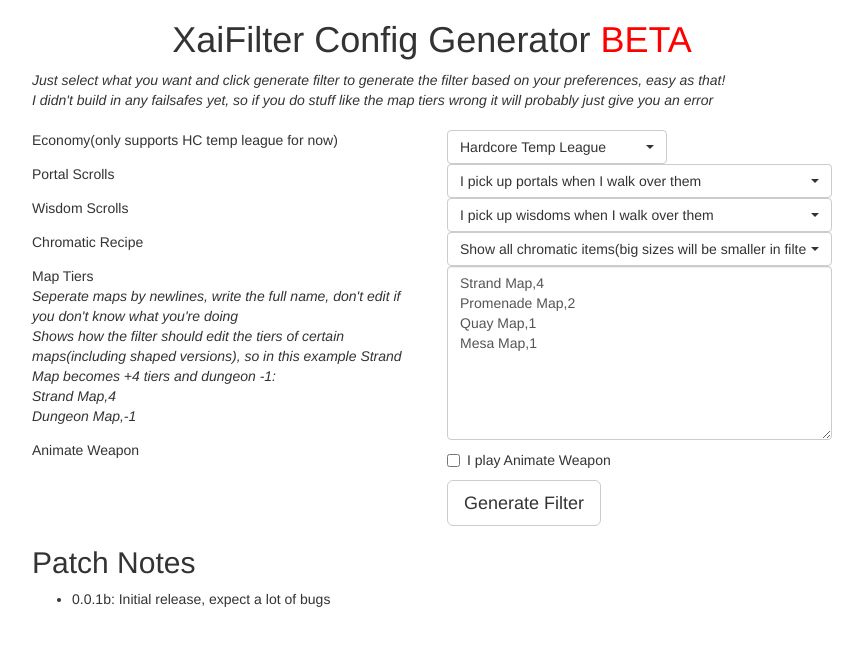
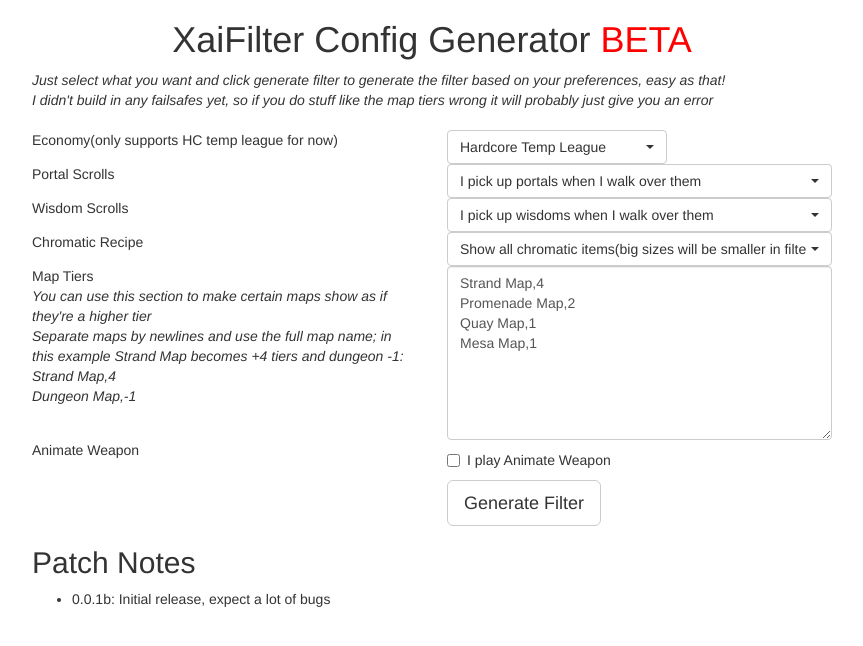
Before and after one commit to teuneboon/PoEFilter, a Flask app: page / in a window 1280 px wide. Shown: the top 646 px of the page, without its empty margins (208-1071 px from the left). Run offline with Flask 2, Linux system fonts and the light colour scheme; some libraries are stand-ins or nearby versions.

Commit message:
improve explanation

```diff
--- a/config_site/templates/index.html
+++ b/config_site/templates/index.html
@@ -55,8 +55,8 @@ I didn't build in any failsafes yet, so if you do stuff like the map tiers wrong
     <div class="row">
         <div class="col-lg-6">
             <span>Map Tiers</span>
-            <p><em>Seperate maps by newlines, write the full name, don't edit if you don't know what you're doing<br />
-            Shows how the filter should edit the tiers of certain maps(including shaped versions), so in this example Strand Map becomes +4 tiers and dungeon -1:<br />
+            <p><em>You can use this section to make certain maps show as if they're a higher tier<br />
+            Separate maps by newlines and use the full map name; in this example Strand Map becomes +4 tiers and dungeon -1:<br />
             Strand Map,4<br />
             Dungeon Map,-1</em></p>
         </div>
```
